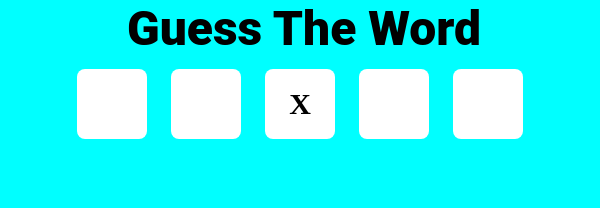
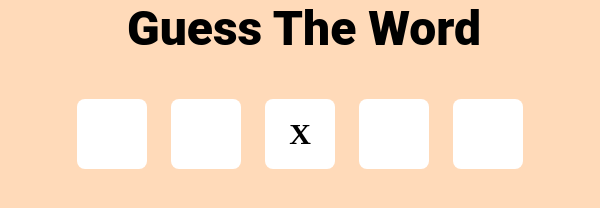
Before and after one commit to MetalCloth/GUESS-GAME, a plain HTML site: page index.html in a window 600 px wide. Drawn offline with Linux system fonts and the light colour scheme.

Commit message:
Update index.css

```diff
--- a/index.css
+++ b/index.css
@@ -72,12 +72,12 @@ input :disabled{
     }
     h1{
         margin-left: 8px;
+        margin-bottom: 30px;
+
     }
 }
 @media screen and (max-width: 630px) and (min-width: 559px) {
-    body{
-        background-color: aqua;
-    }
+
     .element{
         height: 70px;
         width: 70px;
```
